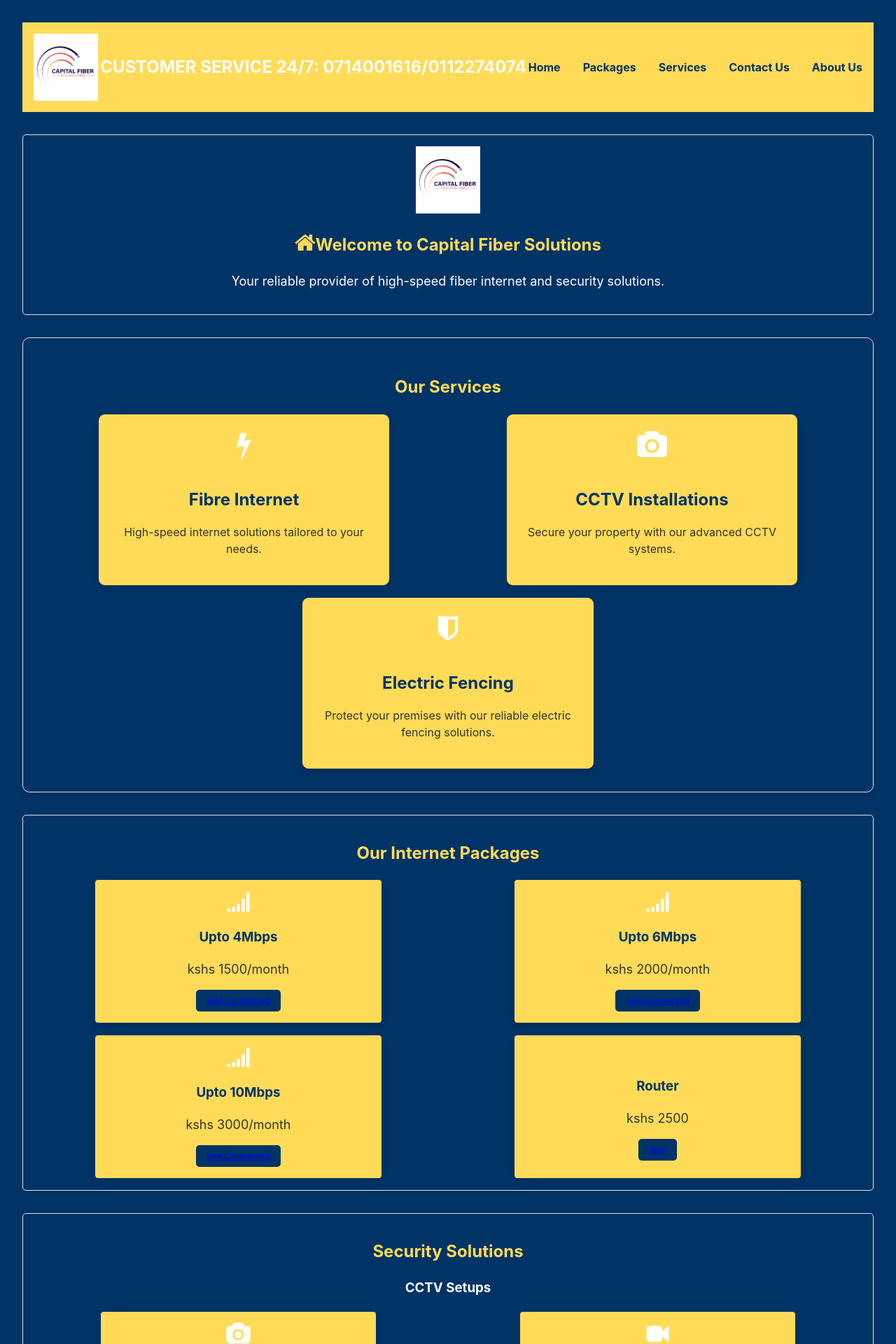
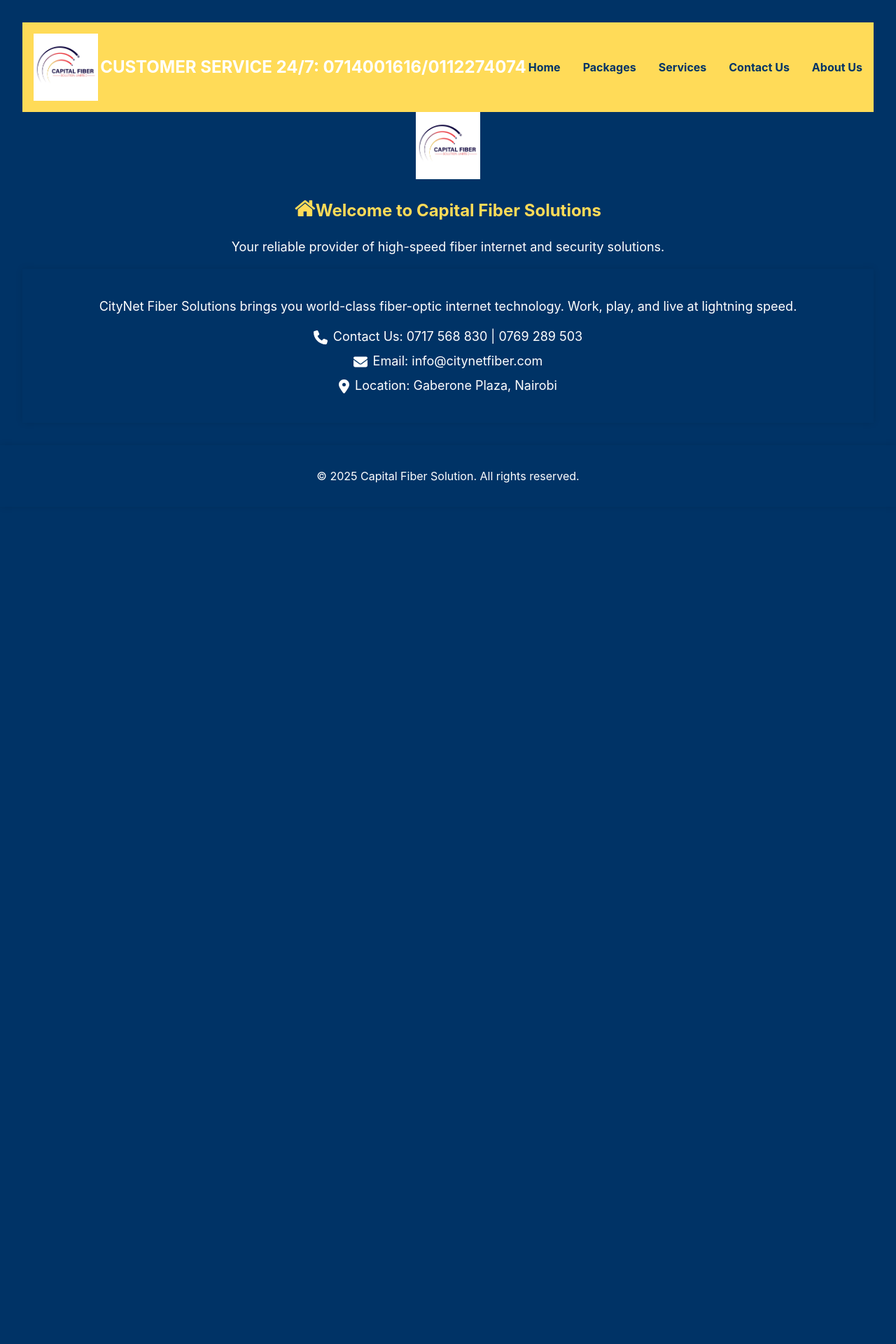
Before and after one commit to yrlnls/capital_fiber_ltd, a React (Vite) app: page / in a window 1280 px wide. Shown: the top 1920 px of the page at 70% size. After the commit the page ends 800 px from the top, so only its background shows below. Built offline with nearby package versions, Linux system fonts and the light colour scheme.

Commit message:
added pages

```diff
--- a/src/App.jsx
+++ b/src/App.jsx
@@ -1,4 +1,5 @@
 import React from 'react';
+import { BrowserRouter as Router, Route, Routes } from 'react-router-dom';
 import './App.css';
 import Home from './components/Home';
 import About from './components/About';
@@ -9,29 +10,32 @@
 
 function App() {
   return (
-    <>
+    <Router>
       <header className="header">
         <img src="/CapitalLogo1.jpeg" alt="Capital Fiber Solutions Logo" className="logo" />
         <p className="customer-service">CUSTOMER SERVICE 24/7: 0714001616/0112274074</p>
         <nav className="nav">
           <ul className="nav-list">
-            <li className="nav-item"><a href="#home" className="nav-link">Home</a></li>
-            <li className="nav-item"><a href="#packages" className="nav-link">Packages</a></li>
-            <li className="nav-item"><a href="#services" className="nav-link">Services</a></li>
-            <li className="nav-item"><a href="#footer" className="nav-link">Contact Us</a></li>
-            <li className="nav-item"><a href="#about" className="nav-link">About Us</a></li>
+            <li className="nav-item"><a href="/" className="nav-link">Home</a></li>
+            <li className="nav-item"><a href="/packages" className="nav-link">Packages</a></li>
+            <li className="nav-item"><a href="/services" className="nav-link">Services</a></li>
+            <li className="nav-item"><a href="/contact" className="nav-link">Contact Us</a></li>
+            <li className="nav-item"><a href="/about" className="nav-link">About Us</a></li>
           </ul>
         </nav>
       </header>
       <main>
-        <Home />
-        <Services />
-        <Packages />
-        <Security />
-        <About />
+        <Routes>
+          <Route path="/" element={<Home />} />
+          <Route path="/services" element={<Services />} />
+          <Route path="/packages" element={<Packages />} />
+          <Route path="/security" element={<Security />} />
+          <Route path="/about" element={<About />} />
+          <Route path="/contact" element={<Footer />} />
+        </Routes>
       </main>
       <Footer />
-    </>
+    </Router>
   );
 }
 
--- a/src/components/Home.jsx
+++ b/src/components/Home.jsx
@@ -3,14 +3,14 @@
 
 function Home() {
   return (
-    <section id="home" className="container">
+    <div id="home">
       <img src="/CapitalLogo1.jpeg" alt="Capital Fiber Solutions Logo" className="logo img-fluid" />
       <h2 className="display-4">
         <i className="fa fa-home" style={{ fontSize: '2rem' }}></i>
         Welcome to Capital Fiber Solutions
       </h2>
       <p className="lead">Your reliable provider of high-speed fiber internet and security solutions.</p>
-    </section>
+    </div>
   );
 }
 
```
Also changed, not shown: package.json (+6 -4 lines), 1 other file (tests, documents, lock files or other folders).
